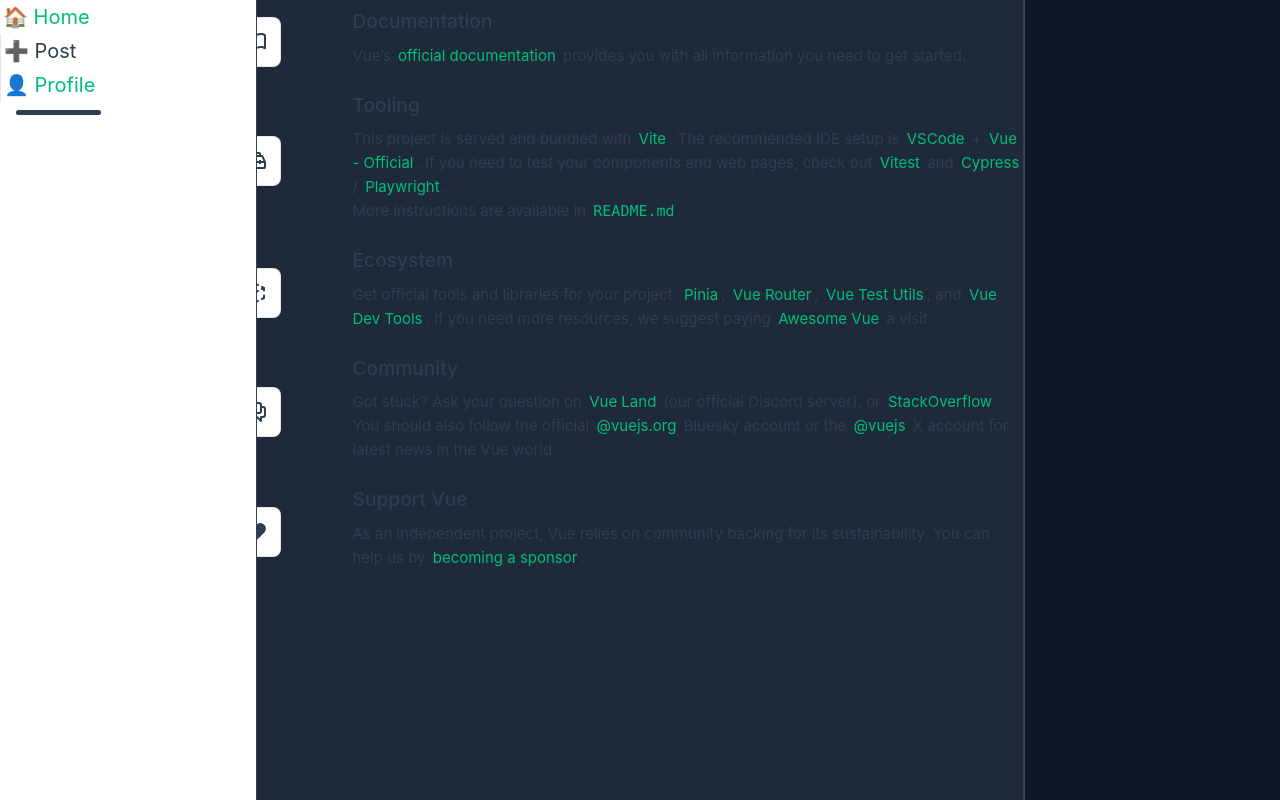
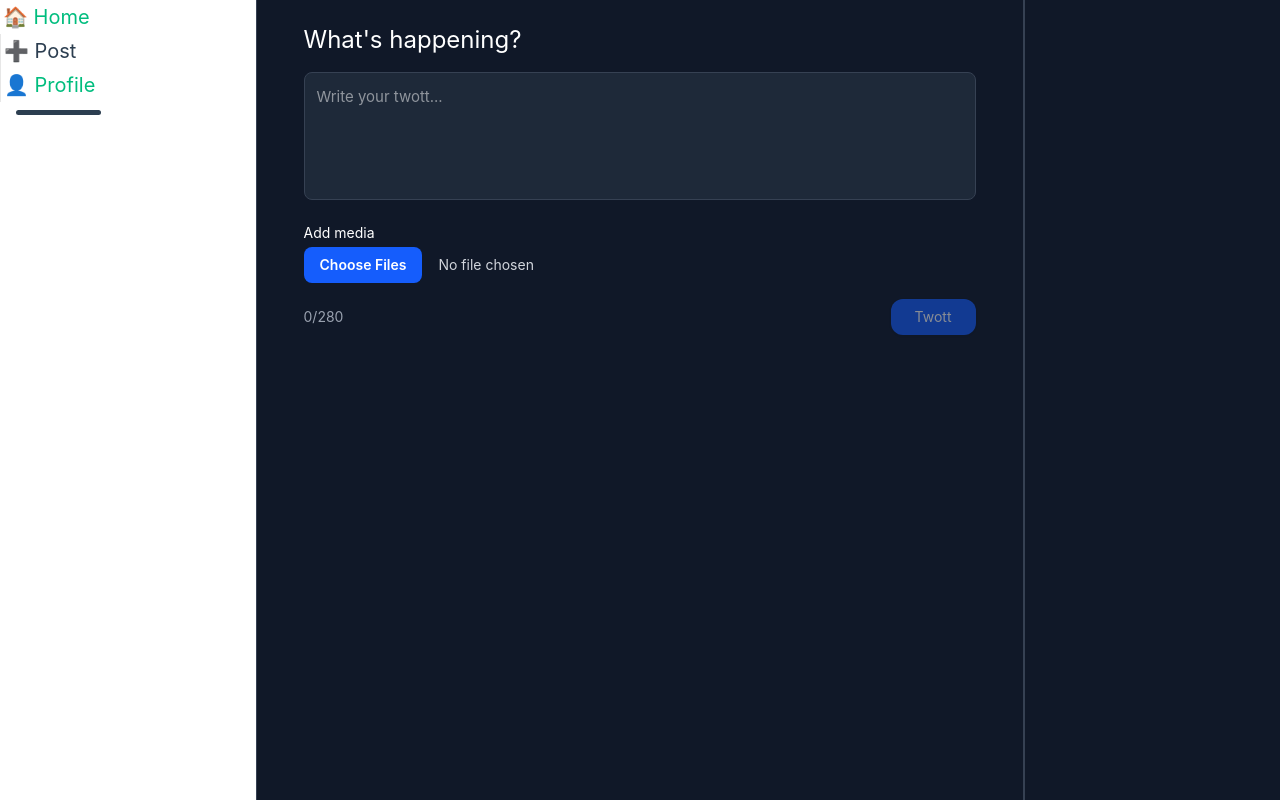
Before and after one commit to Amalino7/Twotter, a Vue app in the folder frontend/: page /new in a window 1280 px wide. Built offline with nearby package versions, Linux system fonts and the light colour scheme; the HTML template or start-up script is replaced by a standard one.

Commit message:
Added a Posting Page

```diff
--- a/frontend/src/views/NewPost.vue
+++ b/frontend/src/views/NewPost.vue
@@ -1,5 +1,133 @@
-<script setup lang="ts"></script>
+<template>
+  <div class="min-h-screen bg-gray-900 text-white p-6">
+    <div class="max-w-2xl mx-auto">
+      <h2 class="text-2xl font-bold mb-4">What's happening?</h2>
 
-<template></template>
+      <textarea
+        v-model="newTwott"
+        class="w-full h-32 bg-gray-800 text-white p-3 rounded-lg resize-none border border-gray-700 focus:outline-none focus:ring-2 focus:ring-blue-500 transition-all"
+        placeholder="Write your twott..."
+        @input="updateCharCount"
+      ></textarea>
 
-<style scoped></style>
+      <!-- Media upload -->
+      <div class="mt-4">
+        <label class="block mb-1 text-sm font-semibold">Add media</label>
+        <input
+          ref="mediaInput"
+          type="file"
+          multiple
+          accept="image/*,video/*"
+          @change="handleMediaUpload"
+          class="block w-full text-sm text-gray-300 file:mr-4 file:py-2 file:px-4 file:rounded-lg file:border-0 file:text-sm file:font-semibold file:bg-blue-600 file:text-white hover:file:bg-blue-700"
+        />
+        <div v-if="mediaPreviews.length" class="mt-3 grid grid-cols-2 gap-3">
+          <div
+            v-for="(media, index) in mediaPreviews"
+            :key="index"
+            class="bg-gray-800 p-2 rounded-lg"
+          >
+            <img
+              v-if="media.type.startsWith('image/')"
+              :src="media.url"
+              class="rounded-lg max-h-48 object-cover"
+              alt="uploaded picture"
+            />
+            <video v-else controls class="rounded-lg max-h-48 w-full">
+              <source :src="media.url" :type="media.type" />
+              Your browser does not support the video tag.
+            </video>
+          </div>
+        </div>
+      </div>
+
+      <div class="flex items-center justify-between mt-4 text-sm">
+        <span :class="charCountColor">{{ charCount }}/280</span>
+        <button
+          :disabled="!canPost"
+          @click="submitTwott"
+          class="bg-blue-600 hover:bg-blue-700 disabled:opacity-50 disabled:cursor-not-allowed px-6 py-2 rounded-xl transition-all shadow"
+        >
+          Twott
+        </button>
+      </div>
+
+      <transition name="fade">
+        <p
+          v-if="postStatus"
+          class="mt-3 text-sm flex items-center gap-2"
+          :class="{
+            'text-green-400': postStatus === 'Twott posted!',
+            'text-red-400': postStatus === 'Something went wrong.',
+          }"
+        >
+          <span v-if="postStatus === 'Twott posted!'">✅</span>
+          <span v-else>⚠️</span>
+          {{ postStatus }}
+        </p>
+      </transition>
+    </div>
+  </div>
+</template>
+
+<script setup>
+import { computed, ref } from 'vue';
+
+const newTwott = ref('');
+const postStatus = ref('');
+const charCount = ref(0);
+const mediaFiles = ref([]);
+const mediaPreviews = ref([]);
+const mediaInput = ref(null);
+
+const updateCharCount = () => {
+  charCount.value = newTwott.value.length;
+};
+
+const charCountColor = computed(() => {
+  return charCount.value > 280 ? 'text-red-500' : 'text-gray-400';
+});
+
+const canPost = computed(() => {
+  return charCount.value > 0 && charCount.value <= 280;
+});
+
+const handleMediaUpload = (event) => {
+  mediaFiles.value = Array.from(event.target.files);
+  mediaPreviews.value = mediaFiles.value.map((file) => ({
+    url: URL.createObjectURL(file),
+    type: file.type,
+  }));
+};
+
+const submitTwott = async () => {
+  try {
+    // Simulate a network request
+    await new Promise((resolve, reject) =>
+      setTimeout(() => (Math.random() > 0.1 ? resolve() : reject()), 1000),
+    );
+    newTwott.value = '';
+    charCount.value = 0;
+    mediaFiles.value = [];
+    mediaPreviews.value = [];
+    if (mediaInput.value) mediaInput.value.value = null;
+    postStatus.value = 'Twott posted!';
+  } catch {
+    postStatus.value = 'Something went wrong.';
+  } finally {
+    setTimeout(() => (postStatus.value = ''), 3000);
+  }
+};
+</script>
+
+<style scoped>
+.fade-enter-active,
+.fade-leave-active {
+  transition: opacity 0.5s ease;
+}
+
+.fade-enter-from,
+.fade-leave-to {
+  opacity: 0;
+}
+</style>
--- a/frontend/src/views/UserProfile.vue
+++ b/frontend/src/views/UserProfile.vue
@@ -5,7 +5,7 @@
       <div class="flex items-center justify-between mb-6">
         <div class="flex items-center space-x-4">
           <img
-            src="https://via.placeholder.com/80"
+            src="https://placehold.co/80"
             alt="User avatar"
             class="w-20 h-20 rounded-full border-2 border-gray-700"
           />
@@ -113,21 +113,21 @@
 </template>
 
 <script setup>
-import { ref } from 'vue'
-import Feed from '@/views/Feed.vue'
+import { ref } from 'vue';
+import Feed from '@/views/Feed.vue';
 
-const isOwnProfile = ref(false)
-const isFollowing = ref(false)
-const isEditing = ref(false)
+const isOwnProfile = ref(true);
+const isFollowing = ref(false);
+const isEditing = ref(false);
 
-const username = ref('username')
-const fullName = ref('Full Name')
-const bio = ref('This is a sample user bio. It can include interests, occupation, and more.')
+const username = ref('username');
+const fullName = ref('Full Name');
+const bio = ref('This is a sample user bio. It can include interests, occupation, and more.');
 
-const editableUsername = ref(username.value)
-const editableFullName = ref(fullName.value)
-const editableBio = ref(bio.value)
-const editStatus = ref('')
+const editableUsername = ref(username.value);
+const editableFullName = ref(fullName.value);
+const editableBio = ref(bio.value);
+const editStatus = ref('');
 
 // const tweets = [
 //   {
@@ -143,39 +143,39 @@
 // ];
 
 const toggleFollow = () => {
-  isFollowing.value = !isFollowing.value
-}
+  isFollowing.value = !isFollowing.value;
+};
 
 const simulateSaveRequest = () => {
   return new Promise((resolve, reject) => {
-    const success = Math.random() > 0.2
-    setTimeout(() => (success ? resolve() : reject()), 800)
-  })
-}
+    const success = Math.random() > 0.2;
+    setTimeout(() => (success ? resolve() : reject()), 800);
+  });
+};
 
 const saveProfile = async () => {
   try {
-    await simulateSaveRequest()
-    username.value = editableUsername.value
-    fullName.value = editableFullName.value
-    bio.value = editableBio.value
-    isEditing.value = false
-    editStatus.value = 'Saved successfully'
+    await simulateSaveRequest();
+    username.value = editableUsername.value;
+    fullName.value = editableFullName.value;
+    bio.value = editableBio.value;
+    isEditing.value = false;
+    editStatus.value = 'Saved successfully';
   } catch {
-    editStatus.value = 'Save failed'
+    editStatus.value = 'Save failed';
   } finally {
-    setTimeout(() => (editStatus.value = ''), 1500)
+    setTimeout(() => (editStatus.value = ''), 1500);
   }
-}
+};
 
 const cancelEdit = () => {
-  editableUsername.value = username.value
-  editableFullName.value = fullName.value
-  editableBio.value = bio.value
-  isEditing.value = false
-  editStatus.value = 'Edit canceled'
-  setTimeout(() => (editStatus.value = ''), 1500)
-}
+  editableUsername.value = username.value;
+  editableFullName.value = fullName.value;
+  editableBio.value = bio.value;
+  isEditing.value = false;
+  editStatus.value = 'Edit canceled';
+  setTimeout(() => (editStatus.value = ''), 1500);
+};
 </script>
 
 <style scoped>
```
Also changed, not shown: frontend/src/router/index.ts (+5 -6 lines), frontend/.prettierrc.json.
